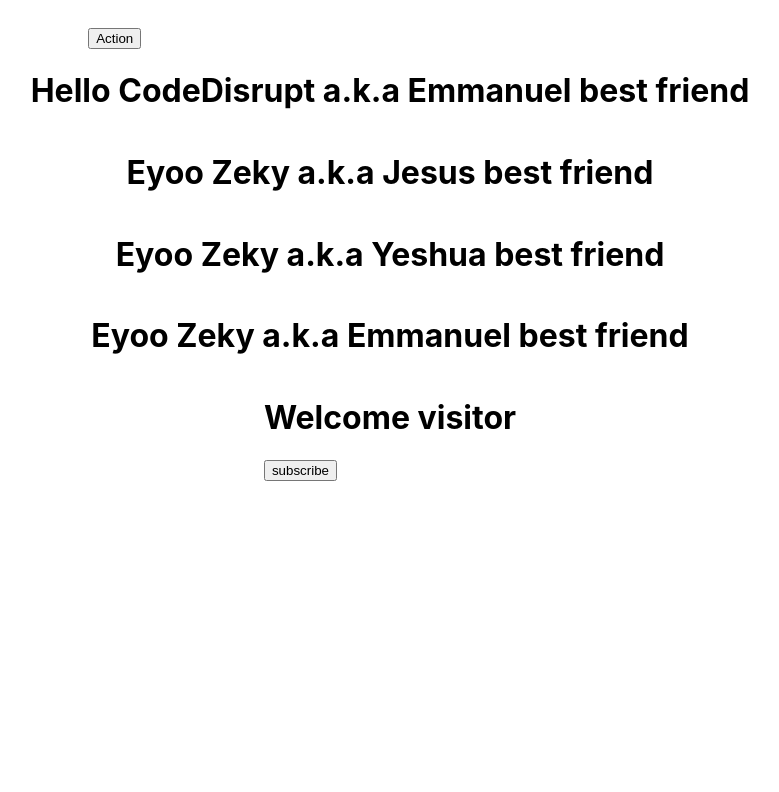
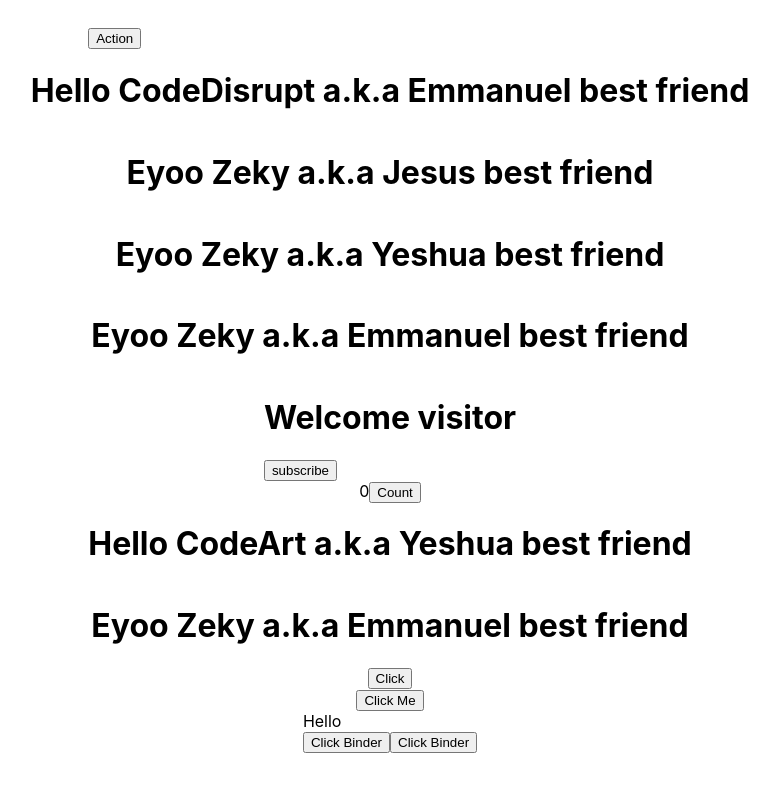
Before and after one commit to LewisCode-Art/LearnReact, a Next.js app: page / in a window 1280 px wide. Shown: the part 418-1210 px from the top of the page, without its empty margins (250-1029 px from the left). Before the commit the page ends 899 px from the top, so only its background shows below. Built offline with nearby package versions, Linux system fonts and the light colour scheme.

Commit message:
beefing up_iQ_props_destructuring_event_handling

```diff
--- /dev/null
+++ b/components/classClick.js
@@ -0,0 +1,18 @@
+import React, { Component } from 'react'
+
+class ClassClick extends Component {
+
+    clickHandler() {
+        console.log("Clicked the button")
+    }
+
+    render() {
+        return (
+            <div>
+                <button onClick={this.clickHandler}>Click Me</button>
+            </div>
+        )
+    }
+}
+
+export default ClassClick
--- /dev/null
+++ b/components/counter.js
@@ -0,0 +1,41 @@
+import React, { Component } from 'react'
+
+class Counter extends Component {
+
+    constructor(props) {
+        super(props)
+
+        this.state = {
+            count: 0
+        }
+    }
+
+    increaseCount() {
+        // when ever you have to update the prev state best practice is to use a function instead of updating thr object as implemented below
+        // this.setState({
+        //     count: this.state.count + 1
+        // }, () => {
+        // use this function to execucte an action after setState has been executed (comments)
+        //     console.log('Callback value', this.state.count)
+        // })
+        // this will be executed before setState runs (comments)
+        // console.log(this.state.count)
+
+        this.setState(prevState => ({
+            count: prevState.count + 5
+        })), () => {
+            console.log('Callback value', this.state.count)
+        }
+    }
+
+    render() {
+        return (
+            <div>
+                {this.state.count}
+                <button onClick={() => this.increaseCount()}>Count</button>
+            </div>
+        )
+    }
+}
+
+export default Counter
--- /dev/null
+++ b/components/destructuringClassPropy.js
@@ -0,0 +1,20 @@
+import React, { Component } from 'react'
+
+// using class components
+class DestructuringClassPropy extends Component {
+
+    render() {
+
+        // Important to note that props are destructured in the render method
+        const { name, heroName } = this.props
+
+        // destructuring state syntax
+        // const { state1, state2 } = this.state
+        return (
+            <div>
+                <h1>Eyoo  {name} a.k.a {heroName}</h1>
+            </div>)
+    }
+}
+
+export default DestructuringClassPropy
--- /dev/null
+++ b/components/destructuringPropy.js
@@ -0,0 +1,21 @@
+import React from 'react'
+
+// Destructuring in the parameter
+// const DestructuringPropy = ({ name, heroName }) =>
+
+// Destructuring in the function body
+const DestructuringPropy = props => {
+
+    // variable deconstructing props
+    const { name, heroName } = props
+    return (
+        <div>
+            {/*Prop rendered Below */}
+            <h1>Hello {name} a.k.a {heroName}</h1>
+        </div>
+    )
+}
+
+
+
+export default DestructuringPropy
--- /dev/null
+++ b/components/eventBind.js
@@ -0,0 +1,32 @@
+import React, { Component } from 'react'
+
+class EventBind extends Component {
+
+    constructor(props) {
+        super(props)
+
+        this.state = {
+            message: "Hello"
+        }
+    }
+
+    clickHandler() {
+        this.setState = ({
+            message: "Goodbye"
+        })
+        console.log(this)
+    }
+
+    render() {
+        return (
+            <div>
+                <div>{this.state.message}</div>
+                <button onClick={this.clickHandler.bind(this)}>Click Binder</button>
+
+                <button onClick={() => this.clickHandler()}>Click Binder</button>
+            </div>
+        )
+    }
+}
+
+export default EventBind
--- /dev/null
+++ b/components/functionClick.js
@@ -0,0 +1,15 @@
+import React from 'react'
+
+export default function FunctionClick() {
+
+    function clickHandler () {
+        console.log("Button Clicked")
+    }
+
+    return (
+        <div>
+            {/* Avoid put () infront of click handlers as that would result in a function call even before the button is clicked */}
+            <button onClick={clickHandler}>Click</button>
+        </div>
+    )
+}
--- a/components/message.js
+++ b/components/message.js
@@ -15,6 +15,7 @@ class Message extends Component {
             message: 'Thank you for subscribing'
         })
     }
+
     render() {
         return (
             <div>
--- a/pages/index.js
+++ b/pages/index.js
@@ -5,6 +5,12 @@ import Welcome from '../components/welcome'
 import Hello from '../components/hello'
 import Propy from '../components/propy'
 import Message from '../components/message'
+import Counter from '../components/counter'
+import DestructuringPropy from '../components/destructuringPropy'
+import DestructuringClassPropy from '../components/destructuringClassPropy'
+import FunctionClick from '../components/functionClick'
+import ClassClick from '../components/classClick'
+import EventBind from '../components/eventBind'
 
 // Thanks Vishwas (codeevolution) you are awesome <3
 
@@ -40,6 +46,23 @@ export default function Home() {
       {/* States are managed within the components */}
       <Message />
 
+      {/* Using states in functional components */}
+      <Counter />
+
+      {/* Destructuring functional component props */}
+      <DestructuringPropy name="CodeArt" heroName="Yeshua best friend" />
+
+      {/* Destructuring class component props */}
+      <DestructuringClassPropy name="Zeky" heroName="Emmanuel best friend" />
+
+      {/* Learning event handlers in funtional components */}
+      <FunctionClick />
+
+      {/* Learning event handlers in class components */}
+      <ClassClick />
+
+      <EventBind/>
+
     </div>
   )
 }
--- a/styles/Home.module.css
+++ b/styles/Home.module.css
@@ -5,6 +5,7 @@
   flex-direction: column;
   justify-content: center;
   align-items: center;
+  margin-bottom: 500px;
 }
 
 .main {
```
